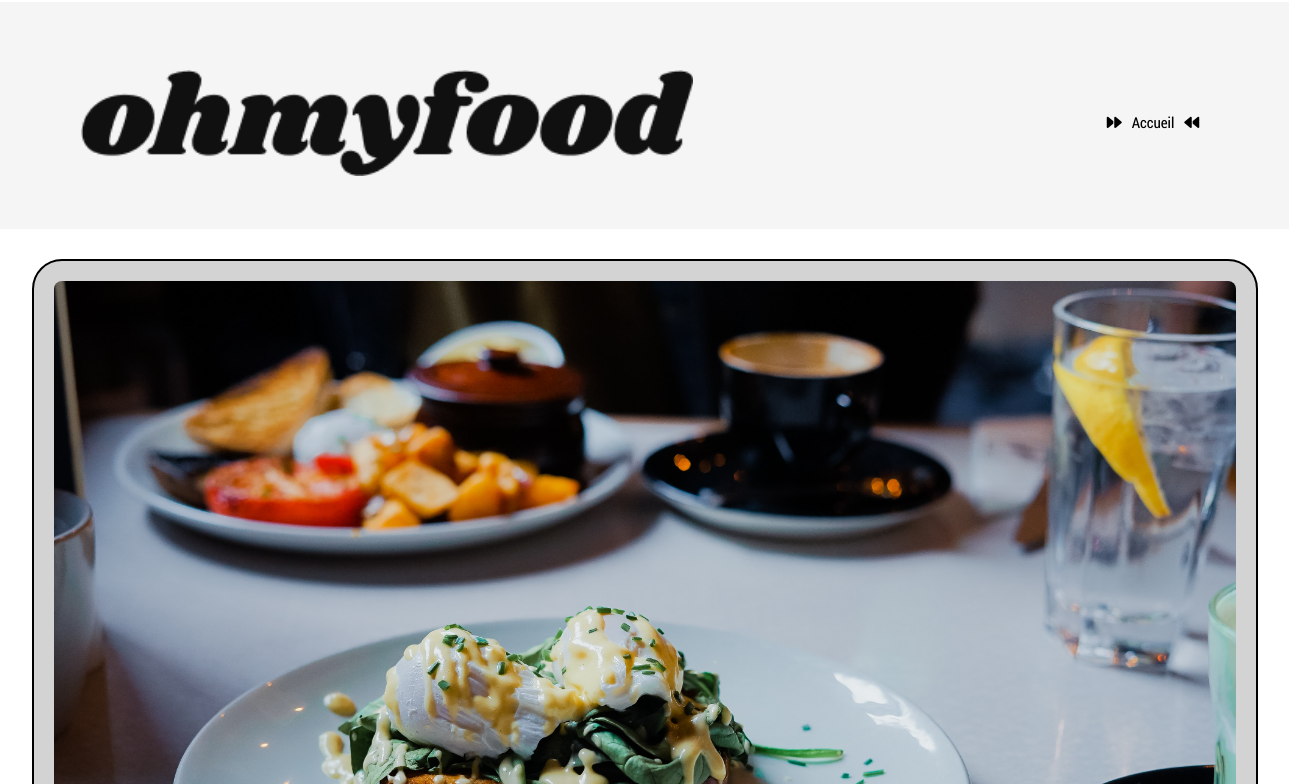
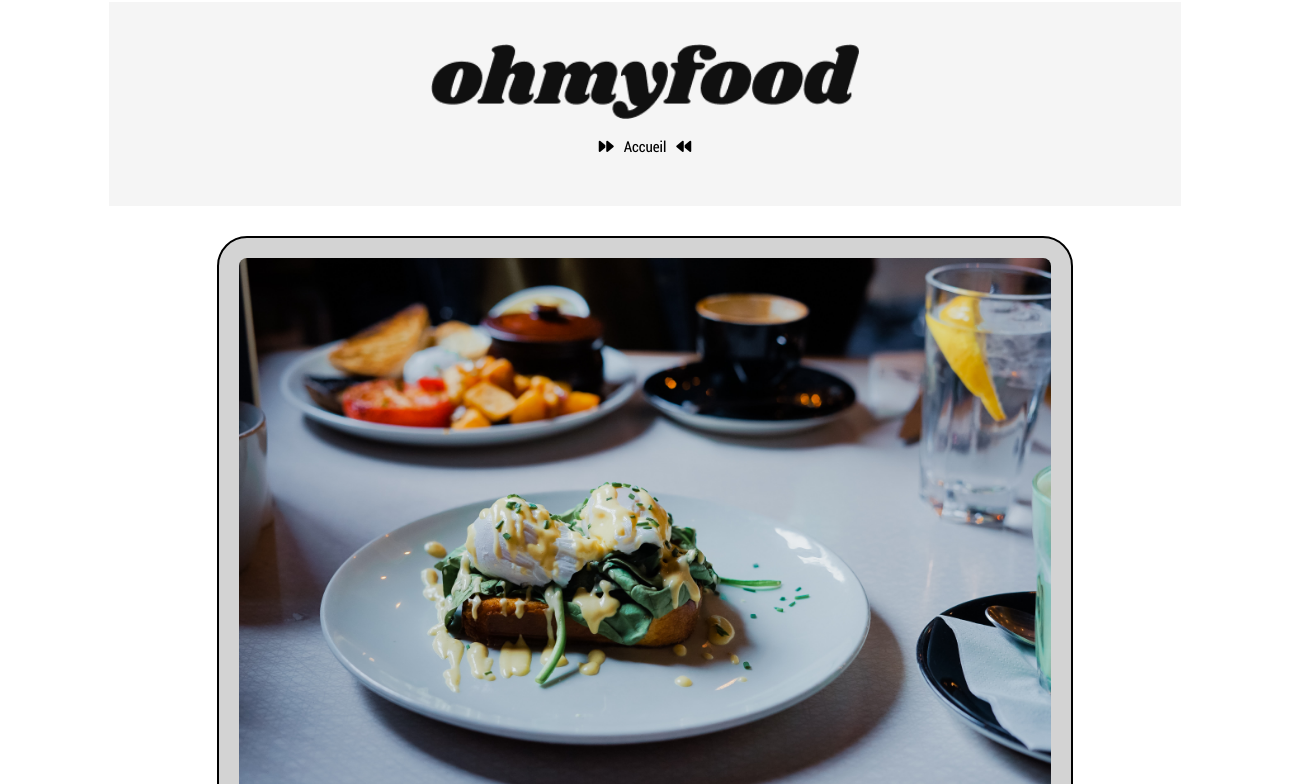
Before and after one commit to OsaKanjozoku/Ohmyfood, a website: page a-la-francaise.html in a window 1536 px wide. Shown: the top 784 px of the page, without its empty margins (123-1412 px from the left). Drawn offline with Linux system fonts and the light colour scheme; files whose address does not match are found by name.

Commit message:
Modification de l'affichage des menus en ultrawide

```diff
--- a/sass/menus.scss
+++ b/sass/menus.scss
@@ -722,8 +722,9 @@ ul {
 @media screen and (min-width: 1441px) {
     html {
         display: flex;
-        width: 100%;
+        width: 70%;
         flex-wrap: wrap;
+        margin: 0 15% 0 15%;
     }
 
     body {
@@ -742,7 +743,7 @@ ul {
             flex-wrap: wrap;
             flex-direction: column;
             width: 100%;
-            height: 100%;
+            height: auto;
             justify-content: center;
             align-items: center;
 
```
Also changed, not shown: css/menus.css, 1 other file.
